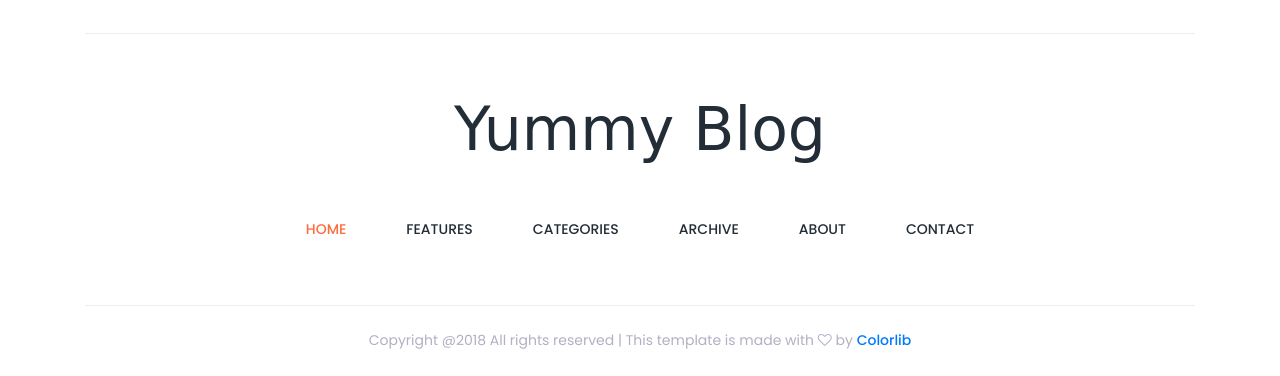
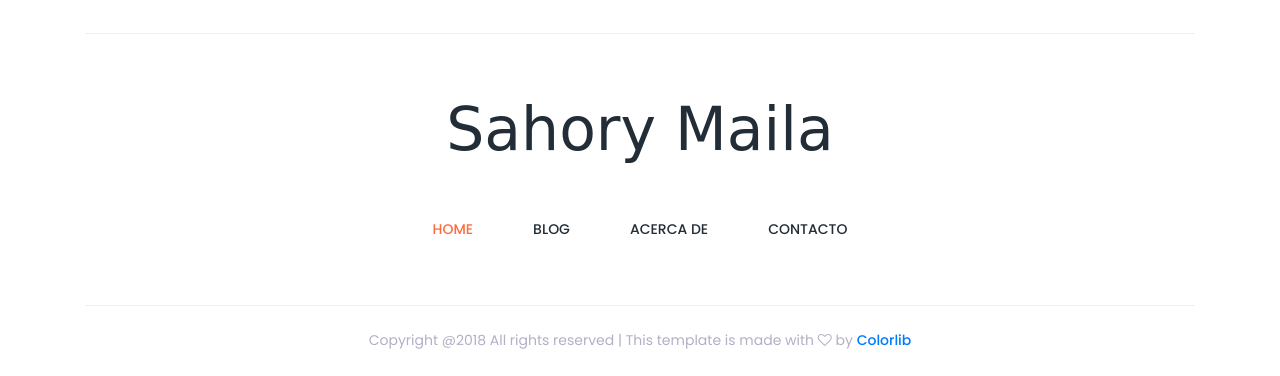
Before and after one commit to sahory16/blog, a plain HTML site: page index.html in a window 1280 px wide. Shown: the part 1537-1913 px from the top of the page. Drawn offline with Linux system fonts and the light colour scheme; a web font is replaced by a local one.

Commit message:
Update index.html

```diff
--- a/index.html
+++ b/index.html
@@ -768,7 +768,7 @@
                     <div class="footer-content">
                         <!-- Logo Area Start -->
                         <div class="footer-logo-area text-center">
-                            <a href="index.html" class="yummy-logo">Yummy Blog</a>
+                            <a href="index.html" class="yummy-logo">Sahory Maila</a>
                         </div>
                         <!-- Menu Area Start -->
                         <nav class="navbar navbar-expand-lg">
@@ -779,20 +779,20 @@
                                     <li class="nav-item active">
                                         <a class="nav-link" href="#">Home <span class="sr-only">(current)</span></a>
                                     </li>
-                                    <li class="nav-item">
+                                    <!--<li class="nav-item">
                                         <a class="nav-link" href="#">Features</a>
                                     </li>
                                     <li class="nav-item">
                                         <a class="nav-link" href="#">Categories</a>
+                                    </li> -->
+                                    <li class="nav-item">
+                                        <a class="nav-link" href="#">Blog</a>
                                     </li>
                                     <li class="nav-item">
-                                        <a class="nav-link" href="#">Archive</a>
+                                        <a class="nav-link" href="#">Acerca de</a>
                                     </li>
                                     <li class="nav-item">
-                                        <a class="nav-link" href="#">About</a>
-                                    </li>
-                                    <li class="nav-item">
-                                        <a class="nav-link" href="#">Contact</a>
+                                        <a class="nav-link" href="#">Contacto</a>
                                     </li>
                                 </ul>
                             </div>
```
